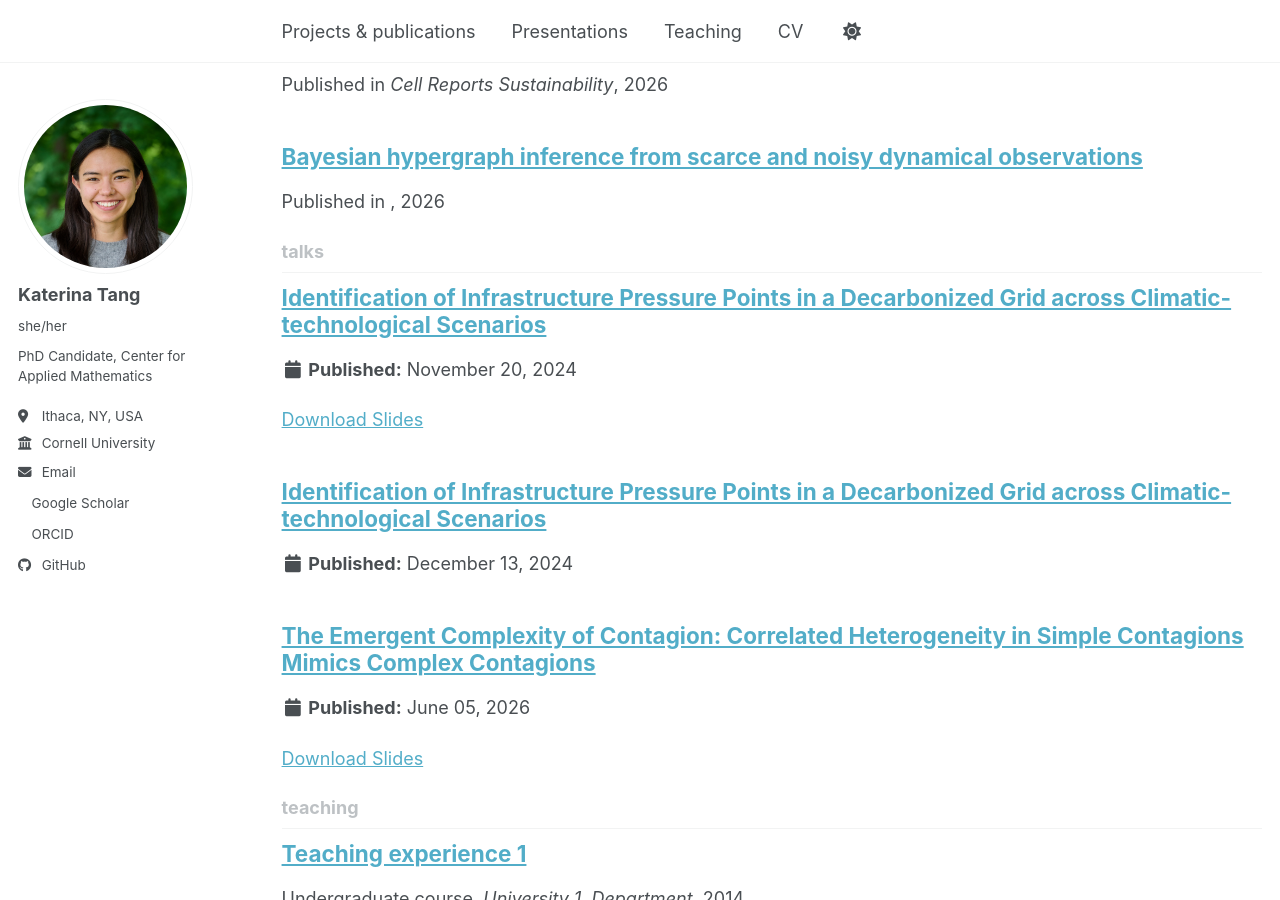
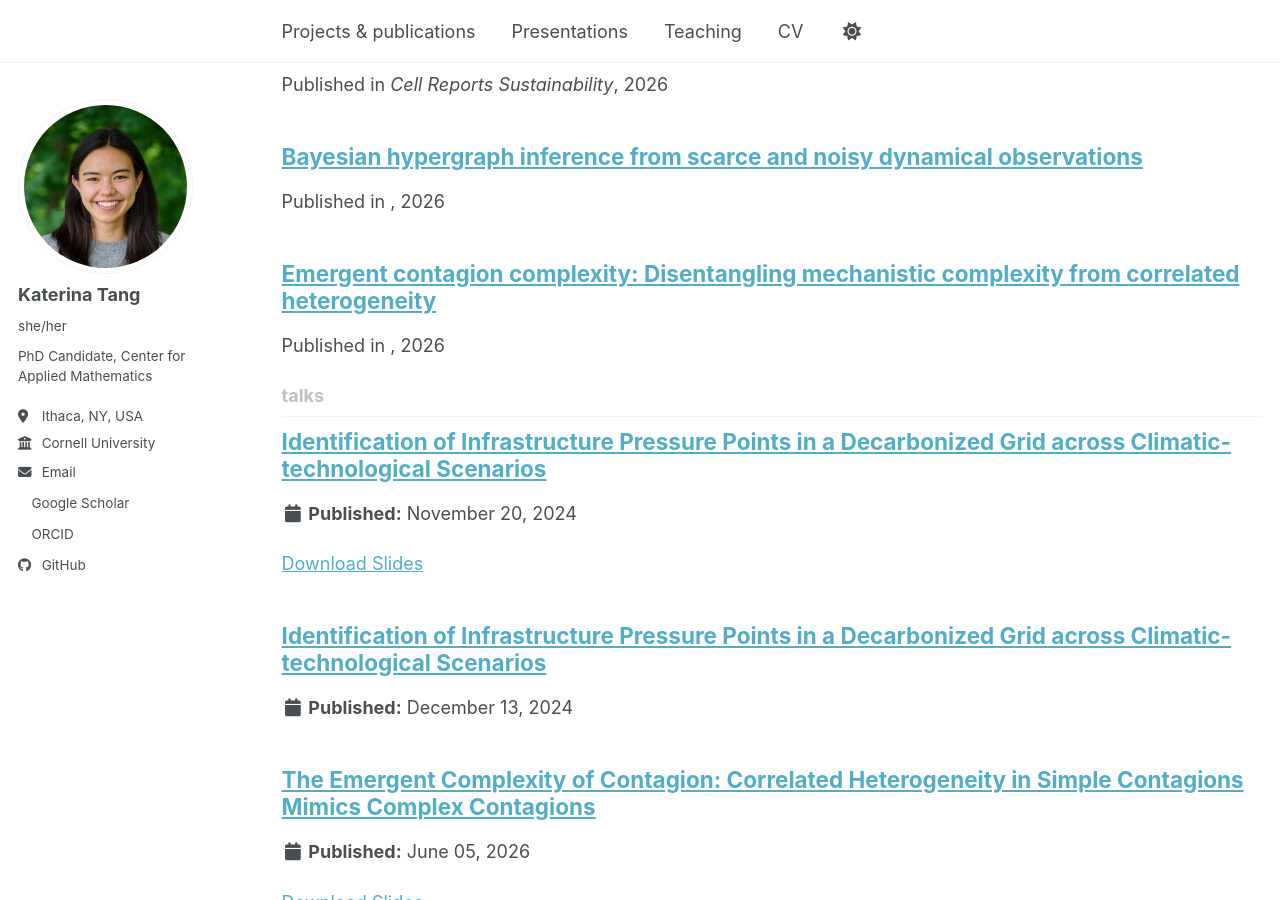
Before and after one commit to kbtang28/kbtang28.github.io, a Jekyll site: the page built from _pages/collection-archive.html, in a window 1280 px wide and 900 px high, scrolled down 1127 px. Built offline with Jekyll 4.4.1, drawn with Linux system fonts in a browser that asks for light colours; a style sheet for code colours, icons or effects is not loaded.

```diff
--- /dev/null
+++ b/_publications/2026-07-28-emergent-contagion-complexity.md
@@ -0,0 +1,11 @@
+---
+title: "Emergent contagion complexity: Disentangling mechanistic complexity from correlated heterogeneity"
+collection: publications
+category: manuscripts
+project: contagion
+authors: "**K. Tang**<sup>*</sup>, D. Kaiser<sup>*</sup>, W. Thompson<sup>*</sup>, J.-G. Young, L. Hébert-Dufresne, N. W. Landry"
+equal_contrib: "<sup>*</sup> These authors contributed equally."
+date: 2026-07-28
+preprinturl: "https://doi.org/10.48550/arXiv.2607.25139"
+codeurl: 'https://github.com/kaiser-dan/heterogeneous-infection-kernels'
+---
```
Also changed, not shown: _pages/about.md (+1 -0 lines).
